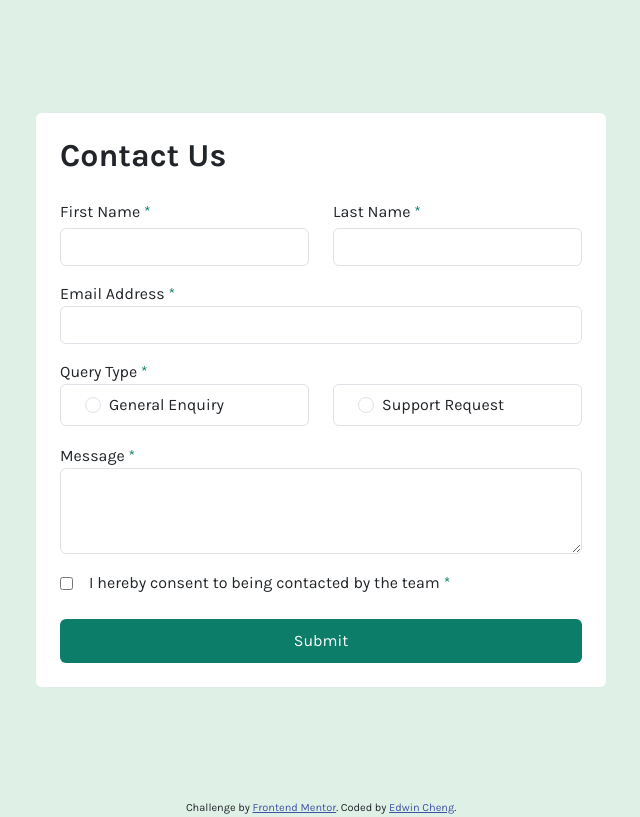
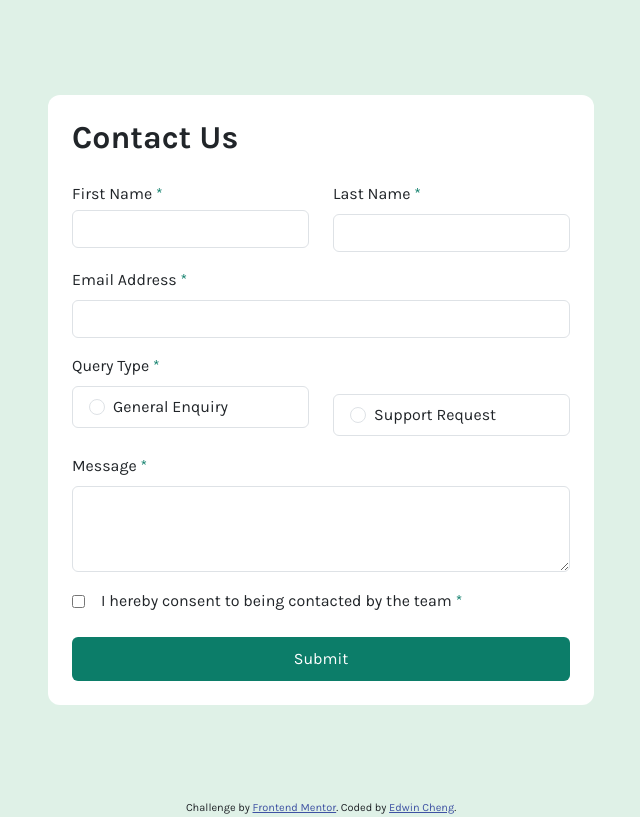
Before and after one commit to edwinc73/frontend-mentor, a React (Vite) app in the folder 03-contact-form/: page / in a window 1280 px wide. Shown: the whole page, without its empty margins (319-959 px from the left). Built offline with nearby package versions, Linux system fonts and the light colour scheme.

Commit message:
challenge completed

```diff
--- a/03-contact-form/src/App.css
+++ b/03-contact-form/src/App.css
@@ -69,7 +69,7 @@ body {
 main {
   position: relative;
 }
-small .notification {
+.notification {
   position: absolute;
   top: 60px;
   align-self: center;
@@ -81,10 +81,70 @@ small .notification {
   border: none;
 }
 
-input:hover {
-  border-color: var(--green2);
+input:hover,
+label:hover {
+  border-color: var(--green2) !important;
 }
 
-input[type="radio"]:checked,
-.radio-label:checked {
+input[type="text"]:focus,
+input[type="text"]:active,
+input[type="email"]:focus,
+input[type="email"]:active,
+input[type="radio"]:focus,
+input[type="radio"]:active,
+textarea:focus,
+textarea:active,
+label:focus {
+  outline-width: 0 !important;
+  box-shadow: none !important;
+  border-color: var(--green2) !important;
+  -moz-box-shadow: none !important;
+  -webkit-box-shadow: none !important;
 }
+
+input[type="checkbox"] {
+  border-radius: 0 !important;
+}
+
+input[type="checkbox"]:checked {
+  accent-color: var(--green2);
+}
+
+input[type="checkbox"]:focus,
+input[type="checkbox"]:active {
+  border-color: var(--green2) !important;
+  outline: 1px solid var(--green2);
+}
+
+input[type="radio"]:checked {
+  /* outline-color: var(--green2) !important; */
+  /* box-shadow: none !important; */
+  background-color: green;
+  -webkit-appearance: none;
+  -moz-appearance: none;
+  appearance: none;
+  border: 1px solid var(--green2);
+  background-color: white !important;
+  position: relative;
+}
+
+input[type="radio"]:checked::after {
+  position: absolute;
+  content: "";
+  top: 50%;
+  left: 50%;
+  transform: translate(-50%, -50%);
+  width: 9px;
+  height: 9px;
+  border-radius: 10px;
+  background-color: var(--green2);
+}
+
+.selected-label {
+  background-color: var(--green1) !important;
+  border: 1px solid var(--green2) !important;
+}
+
+.radio-label {
+  padding: 8px 12px;
+}
--- a/03-contact-form/src/App.jsx
+++ b/03-contact-form/src/App.jsx
@@ -10,15 +10,12 @@ export default function App() {
   const [isPresent, safeToRemove] = usePresence();
 
   useEffect(() => {
-    const timer = setTimeout(() => {
-      setSent(false);
-    }, 5000);
-    return () => clearTimeout(timer);
-  }, [sent]);
-
-  useEffect(() => {
     !isPresent && setTimeout(safeToRemove, 5000);
   }, [isPresent]);
+
+  const handleClick = () => {
+    setSent(false);
+  };
 
   return (
     <>
@@ -39,11 +36,11 @@ export default function App() {
               transition: { duration: 0.5, ease: easeInOut },
             }}
           >
-            {sent && <Notification></Notification>}
+            {sent && <Notification onClick={handleClick}></Notification>}
           </motion.div>
         </AnimatePresence>
         <div className="container">
-          <div className="row">
+          <div className="row py-5 px-4">
             <ContactUs setSent={setSent}></ContactUs>
           </div>
         </div>
--- a/03-contact-form/src/components/ContactUs.jsx
+++ b/03-contact-form/src/components/ContactUs.jsx
@@ -1,5 +1,5 @@
-import { FormikContext, useFormik } from "formik";
-import { useEffect, useState } from "react";
+import { useFormik } from "formik";
+import { useEffect } from "react";
 import { object, string, bool } from "yup";
 
 const initialValues = {
@@ -27,15 +27,12 @@ export default function ContactUs({ setSent }) {
         "To submit this form, please consent to being contacted"
       ),
     }),
-    onSubmit: (values) => {
+    onSubmit: () => {
       setSent(true);
       formik.resetForm();
     },
   });
 
-  useEffect(() => {
-    console.log(formik.touched);
-  }, [formik]);
   const handleSubmit = async (e) => {
     e.preventDefault();
     formik.handleSubmit(formik.values);
@@ -43,10 +40,13 @@ export default function ContactUs({ setSent }) {
 
   return (
     <form
-      className="rounded bg-white col-12 col-md-6 mx-auto p-3 p-md-4"
+      className=" bg-white col-12 col-md-6 mx-auto p-4 "
       onSubmit={handleSubmit}
+      style={{
+        borderRadius: "12px",
+      }}
     >
-      <h2 className="fw-bold">Contact Us</h2>
+      <h2 className="fw-bold ">Contact Us</h2>
       <div className="row">
         <div className="col-12 col-md-6 mt-3">
           <label className="required" htmlFor="firstName">
@@ -62,26 +62,26 @@ export default function ContactUs({ setSent }) {
             className="form-control mt-1"
           />
           {formik.errors.firstName && formik.touched.firstName ? (
-            <div role="alert" className="text-error mt-1">
+            <div role="alert" className="text-error mt-2">
               {formik.errors.firstName}
             </div>
           ) : null}
         </div>
         <div className="col-12 col-md-6 mt-3">
-          <label className="required" htmlFor="last-name">
+          <label className="required" htmlFor="lastName">
             Last Name
           </label>
           <input
             type="text"
-            id="lastname"
+            id="lastName"
             name="lastName"
             autoComplete="family name"
             onChange={formik.handleChange}
             value={formik.values.lastName}
-            className="form-control mt-1"
+            className="form-control mt-2"
           />
           {formik.errors.lastName && formik.touched.lastName ? (
-            <div role="alert" className="text-error mt-1">
+            <div role="alert" className="text-error mt-2">
               {formik.errors.lastName}
             </div>
           ) : null}
@@ -98,10 +98,10 @@ export default function ContactUs({ setSent }) {
           autoComplete="email"
           onChange={formik.handleChange}
           value={formik.values.email}
-          className="form-control"
+          className="form-control mt-2"
         />
         {formik.errors.email && formik.touched.email ? (
-          <div role="alert" className="text-error mt-1">
+          <div role="alert" className="text-error mt-2">
             {formik.errors.email}
           </div>
         ) : null}
@@ -112,8 +112,14 @@ export default function ContactUs({ setSent }) {
         </label>
         <div className="row">
           <div className="col-12 col-md-6">
-            <div className="form-check radio-label border rounded py-2 px-3 col-12">
-              <label htmlFor="type1" className="form-check-label ">
+            <label
+              htmlFor="type1"
+              className={`form-check-label ${
+                formik.values.type == "General Enquiry"
+                  ? "selected-label"
+                  : "border"
+              } rounded col-12 py-2 px-2 mt-2`}
+            >
               <input
                 onChange={formik.handleChange}
                 value="General Enquiry"
@@ -126,10 +132,15 @@ export default function ContactUs({ setSent }) {
               General Enquiry
             </label>
           </div>
-          </div>
           <div className="col-12 col-md-6">
-            <div className="form-check radio-label border rounded py-2 px-3 col-12">
-              <label htmlFor="type2" className="form-check-label ">
+            <div
+              className={`form-check ${
+                formik.values.type == "Support Request"
+                  ? "selected-label"
+                  : "border"
+              } rounded col-12 p-0 mt-3`}
+            >
+              <label htmlFor="type2" className="form-check-label py-2 px-2">
                 <input
                   onChange={formik.handleChange}
                   value="Support Request"
@@ -145,7 +156,7 @@ export default function ContactUs({ setSent }) {
           </div>
         </div>
         {formik.errors.type && formik.touched.type ? (
-          <div role="alert" className="text-error mt-1">
+          <div role="alert" className="text-error mt-2">
             {formik.errors.type}
           </div>
         ) : null}
@@ -159,11 +170,11 @@ export default function ContactUs({ setSent }) {
           value={formik.values.message}
           name="message"
           id="message"
-          className="form-control"
+          className="form-control mt-2"
           rows={3}
         ></textarea>
         {formik.errors.message && formik.touched.message ? (
-          <div role="alert" className="text-error mt-1">
+          <div role="alert" className="text-error mt-2">
             {formik.errors.message}
           </div>
         ) : null}{" "}
--- a/03-contact-form/src/components/Notification.jsx
+++ b/03-contact-form/src/components/Notification.jsx
@@ -1,8 +1,12 @@
 import icon from "../assets/images/icon-success-check.svg";
 
-export default function Notification() {
+export default function Notification({ onClick }) {
   return (
-    <div className="container bg-notification p-4">
+    <div
+      className="container bg-notification p-4"
+      onClick={onClick}
+      role="alert"
+    >
       <div className="d-flex align-items-center">
         <img
           className="me-2"
```
Lines whose indentation alone changed are shown as unchanged.
